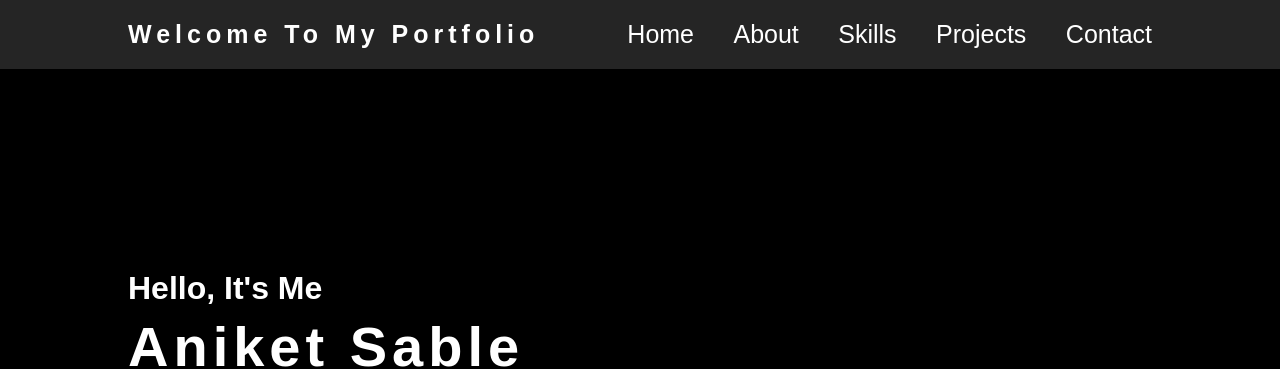
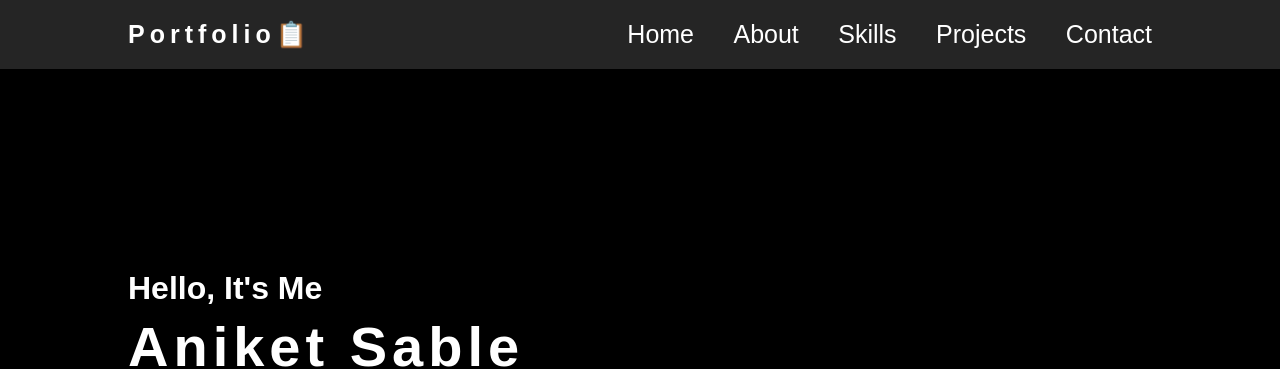
Before and after one commit to aniketsable/aniketsable.github.io, a plain HTML site: page index.html in a window 1280 px wide. Shown: the top 369 px of the page. Drawn offline with nearby package versions, Linux system fonts and the light colour scheme.

Commit message:
Update index.html

```diff
--- a/index.html
+++ b/index.html
@@ -15,7 +15,7 @@
 
         <header class="header">
 
-            <a href="#" class="logo">Welcome To My Portfolio</a>
+            <a href="#" class="logo">Portfolio📋</a>
             <nav class="navbar" id="myLinks">
                 <a href="#Home" style="--i:1" class="active" >Home</a>
                 <a href="#About" style="--i:2">About</a>
```
